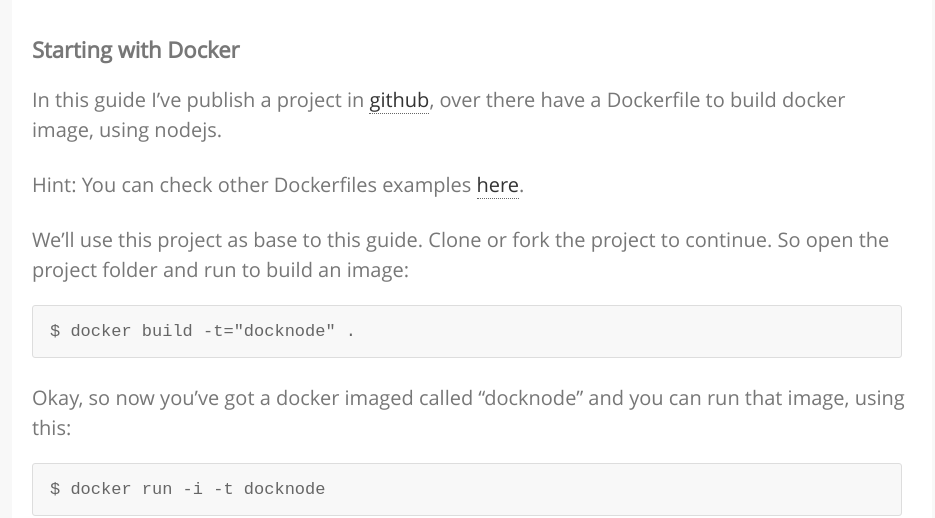
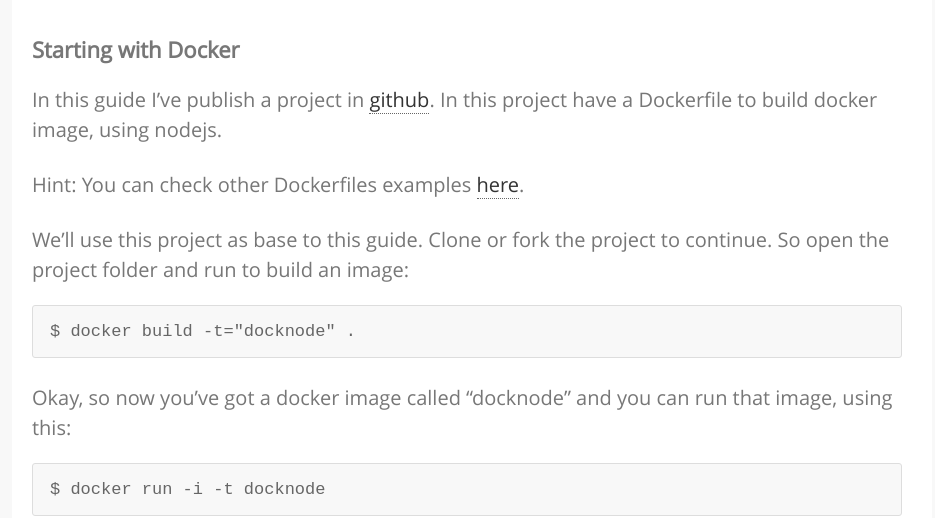
Before and after one commit to raphamorim/raphamorim.github.com, a Jekyll site: the page built from _posts/2014-09-25-hello-my-name-is-docker.md, in a window 1280 px wide and 900 px high, scrolled down 2423 px. Shown: the part 174-692 px from the top of the window, without its empty margins (168-1103 px from the left). Built offline with Jekyll 4.4.1, drawn with Linux system fonts in a browser that asks for light colours; nearby versions of some CDN libraries; comment, search, counter and statistics services are not loaded.

Commit message:
fix somethings on docker post

```diff
--- a/_posts/2014-09-25-hello-my-name-is-docker.md
+++ b/_posts/2014-09-25-hello-my-name-is-docker.md
@@ -91,7 +91,7 @@ If you use OS X, read this first: For OS X cases, you need a helper application
 
 ### Starting with Docker
 
-In this guide I've publish a project in [github](https://github.com/raphamorim/docker-guide), over there have a Dockerfile to build docker image, using nodejs.
+In this guide I've publish a project in [github](https://github.com/raphamorim/docker-guide). In this project have a Dockerfile to build docker image, using nodejs.
 
 Hint: You can check other Dockerfiles examples [here](http://dockerfile.github.io).
 
@@ -101,7 +101,7 @@ We'll use this project as base to this guide. Clone or fork the project to conti
 <code>$ docker build -t="docknode" .</code>
 </div>
 
-Okay, so now you've got a docker imaged called "docknode" and you can run that image, using this:
+Okay, so now you've got a docker image called "docknode" and you can run that image, using this:
 
 <div class="code">
 <code>$ docker run -i -t docknode</code>
```
Also changed, not shown: 1 other file.
